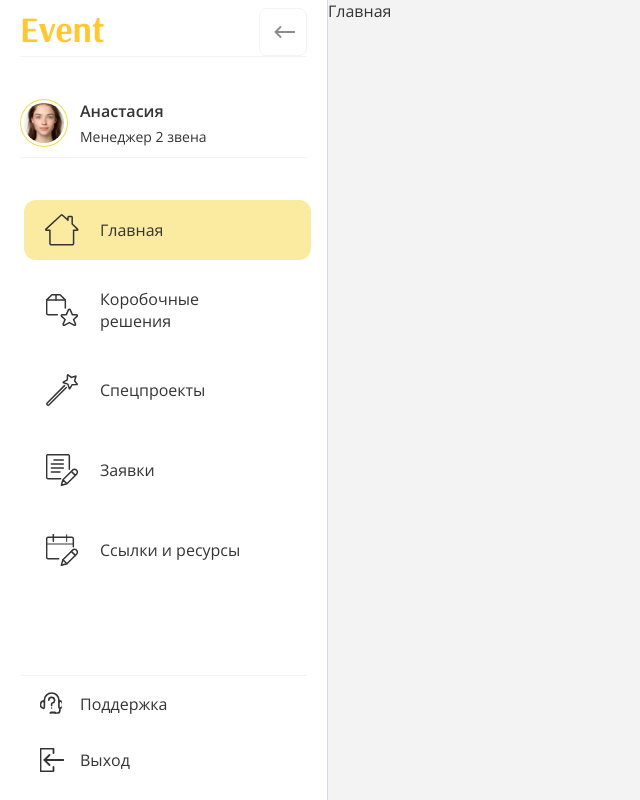
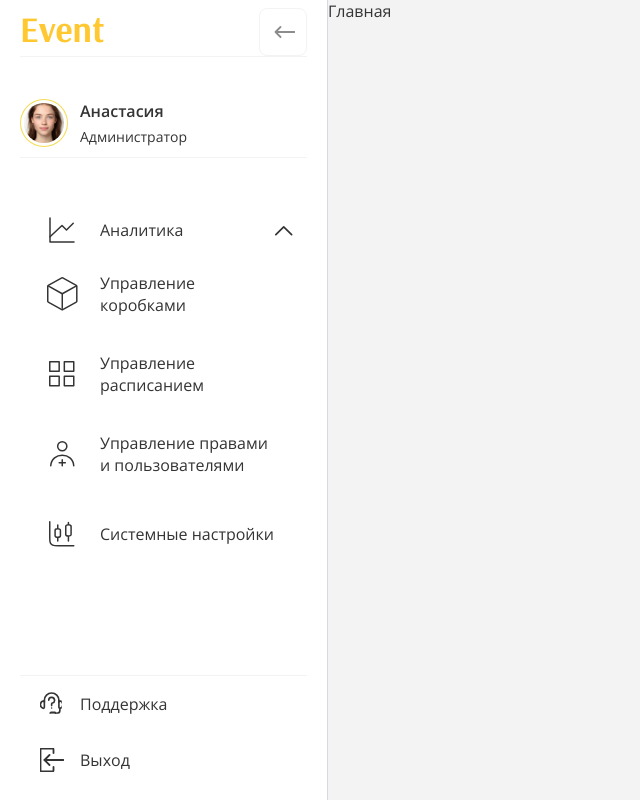
Before and after one commit to yandex-development-2-team/Web, a React (Vite) app: page / in a window 1280 px wide. Shown: the whole page, without its empty margins (0-640 px from the left). Built offline with nearby package versions, Linux system fonts and the light colour scheme.

Commit message:
исправил кнопку

```diff
--- a/src/components/shell/Sidebar/AppSidebar.styles.ts
+++ b/src/components/shell/Sidebar/AppSidebar.styles.ts
@@ -103,7 +103,7 @@ export const sidebarStyles = {
       'rounded-[12px] bg-(--color-accent)',
     ),
     groupButtonIdle: cn('hover:bg-muted'),
-    groupArrowIcon: cn('h-[25px] w-[25px] rotate-180 duration-150'),
+    groupArrowIcon: cn('h-[18px] w-[18px] rotate-180 duration-150'),
     subMenu: cn('w-full pt-3.5 pl-21.25', 'm-0.25 gap-3.5', 'border-l-0'),
     subMenuList: cn('flex'),
     subButton: cn(
--- a/src/components/shell/Sidebar/AppSidebar.tsx
+++ b/src/components/shell/Sidebar/AppSidebar.tsx
@@ -28,8 +28,8 @@ import { cn } from '@/utils';
 import { menu_items } from './menu.config';
 import { userInfo } from '@/mock/mock-user-info';
 
-import ExitIcon from '@/assets/icons//exit.svg?react';
-import SupportIcon from '@/assets/icons//support.svg?react';
+import ExitIcon from '@/assets/icons/exit.svg?react';
+import SupportIcon from '@/assets/icons/support.svg?react';
 import ArrowIcon from '@/assets/icons/arrow-down.svg?react';
 import MockIcon from '@/mock/mock-avatar.jpg';
 import SidebarArrowIcon from '@/assets/icons/exit-arrow-right-20.svg?react';
@@ -170,7 +170,7 @@ export function AppSidebar() {
                       {!collapsed && (
                         <button
                           type="button"
-                          className="absolute top-1/2 right-0 -translate-y-4 p-2"
+                          className="absolute top-1/2 right-1.5 -translate-y-4 p-2"
                           onClick={(e) => {
                             e.preventDefault();
                             e.stopPropagation();
--- a/src/mock/mock-user-info.ts
+++ b/src/mock/mock-user-info.ts
@@ -29,4 +29,4 @@ export const managerInfo: User = {
   grade: 2,
 };
 
-export const userInfo: User = managerInfo;
+export const userInfo: User = adminInfo;
```
Also changed, not shown: src/assets/icons/arrow-down.svg.
